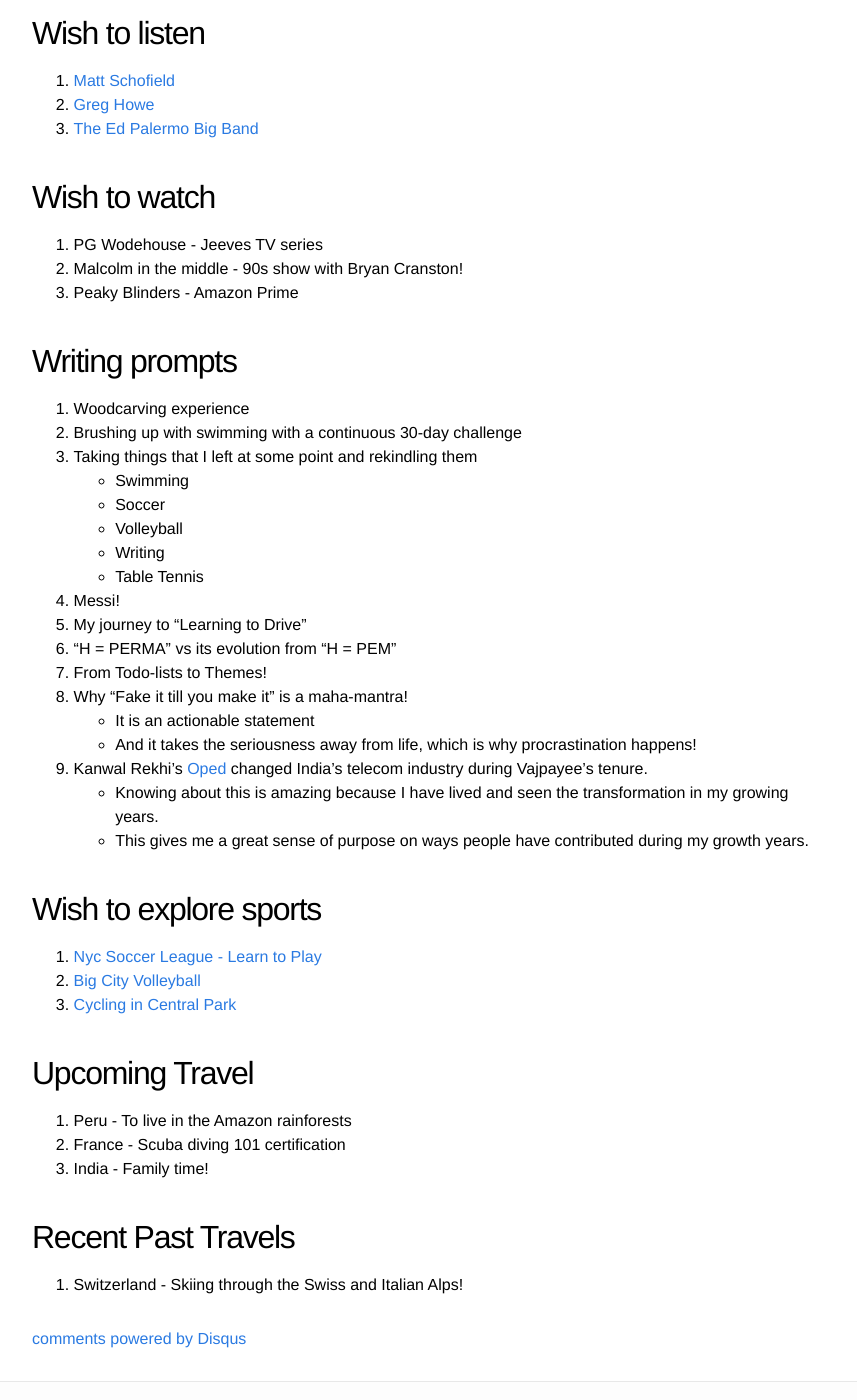
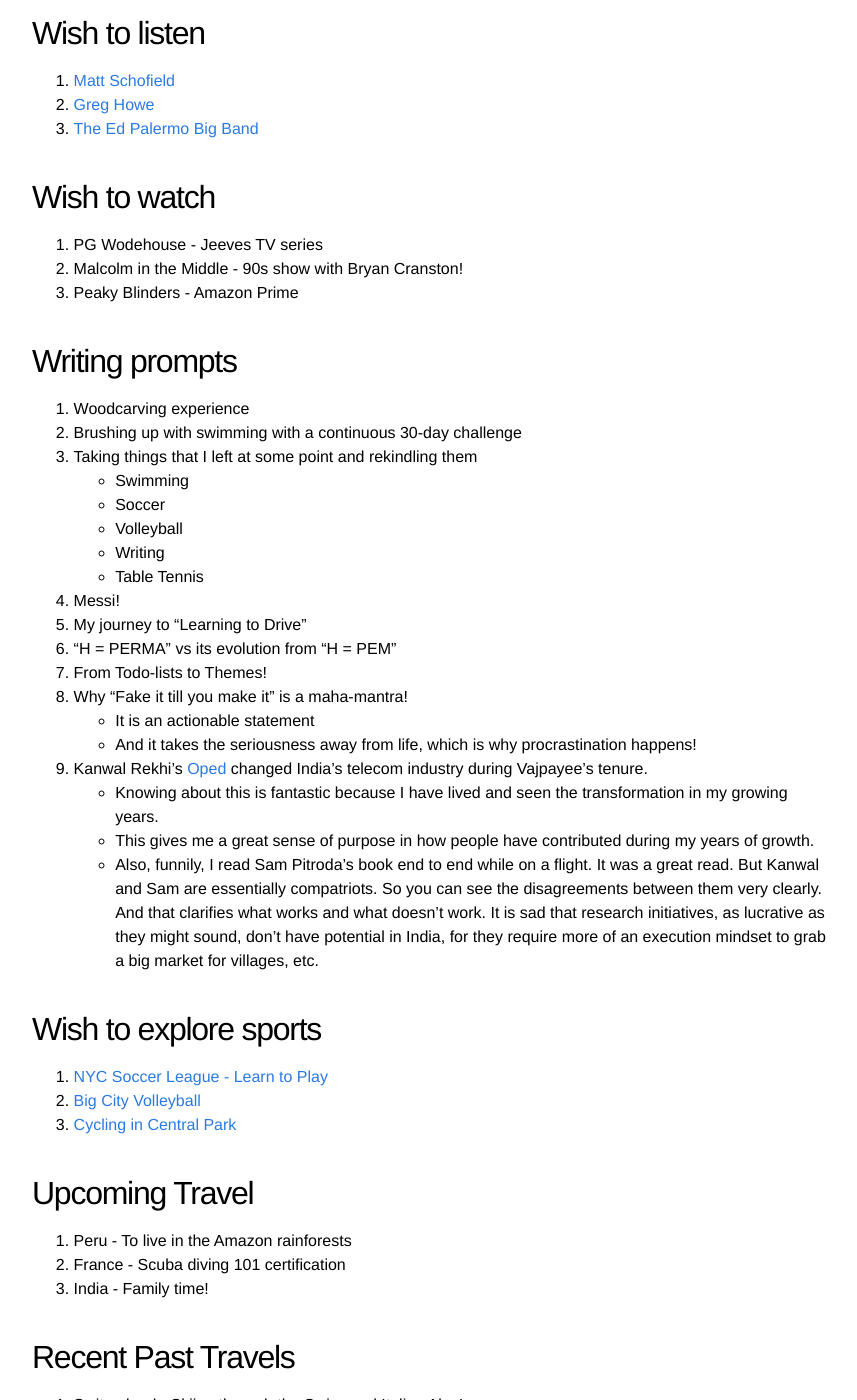
Before and after one commit to kislayabhi/kislayabhi.github.io, a Jekyll site: the page built from _posts/2024-7-23-My-personal-playlist.md, in a window 1280 px wide and 1400 px high, scrolled down 3148 px. Shown: the whole window, without its empty margins (208-1065 px from the left). Built offline with Jekyll 4.4.1, drawn with Linux system fonts in a browser that asks for light colours; comment, search, counter and statistics services are not loaded.

Commit message:
Update 2024-7-23-My-personal-playlist.md

```diff
--- a/_posts/2024-7-23-My-personal-playlist.md
+++ b/_posts/2024-7-23-My-personal-playlist.md
@@ -105,7 +105,7 @@ I only recently realized that there are certain things in the world that I etern
 
 ## Wish to watch
 1. PG Wodehouse - Jeeves TV series
-2. Malcolm in the middle - 90s show with Bryan Cranston!
+2. Malcolm in the Middle - 90s show with Bryan Cranston!
 3. Peaky Blinders - Amazon Prime
 
 ## Writing prompts
@@ -125,13 +125,15 @@ I only recently realized that there are certain things in the world that I etern
    - It is an actionable statement
    - And it takes the seriousness away from life, which is why procrastination happens!
 9. Kanwal Rekhi's [Oped](https://www.linkedin.com/posts/kanwalrekhi_dot-hatao-desh-bachao-activity-7232880566948282368-RxL3?utm_source=share&utm_medium=member_ios) changed India's telecom industry during Vajpayee's tenure.
-   - Knowing about this is amazing because I have lived and seen the transformation in my growing years.
-   - This gives me a great sense of purpose on ways people have contributed during my growth years.
+   - Knowing about this is fantastic because I have lived and seen the transformation in my growing years.
+   - This gives me a great sense of purpose in how people have contributed during my years of growth.
+   - Also, funnily, I read Sam Pitroda's book end to end while on a flight. It was a great read. But Kanwal and Sam are essentially compatriots. So you can see the disagreements between them very clearly. And that clarifies what works and what doesn't work.
+   It is sad that research initiatives, as lucrative as they might sound, don't have potential in India, for they require more of an execution mindset to grab a big market for villages, etc.
 
 
 
 ## Wish to explore sports
-1. [Nyc Soccer League - Learn to Play](https://www.betterplayer.com/)
+1. [NYC Soccer League - Learn to Play](https://www.betterplayer.com/)
 2. [Big City Volleyball](https://bigcityvolleyball.com/adult-classes)
 3. [Cycling in Central Park](https://www.crca.net/join-crca)
 
```
